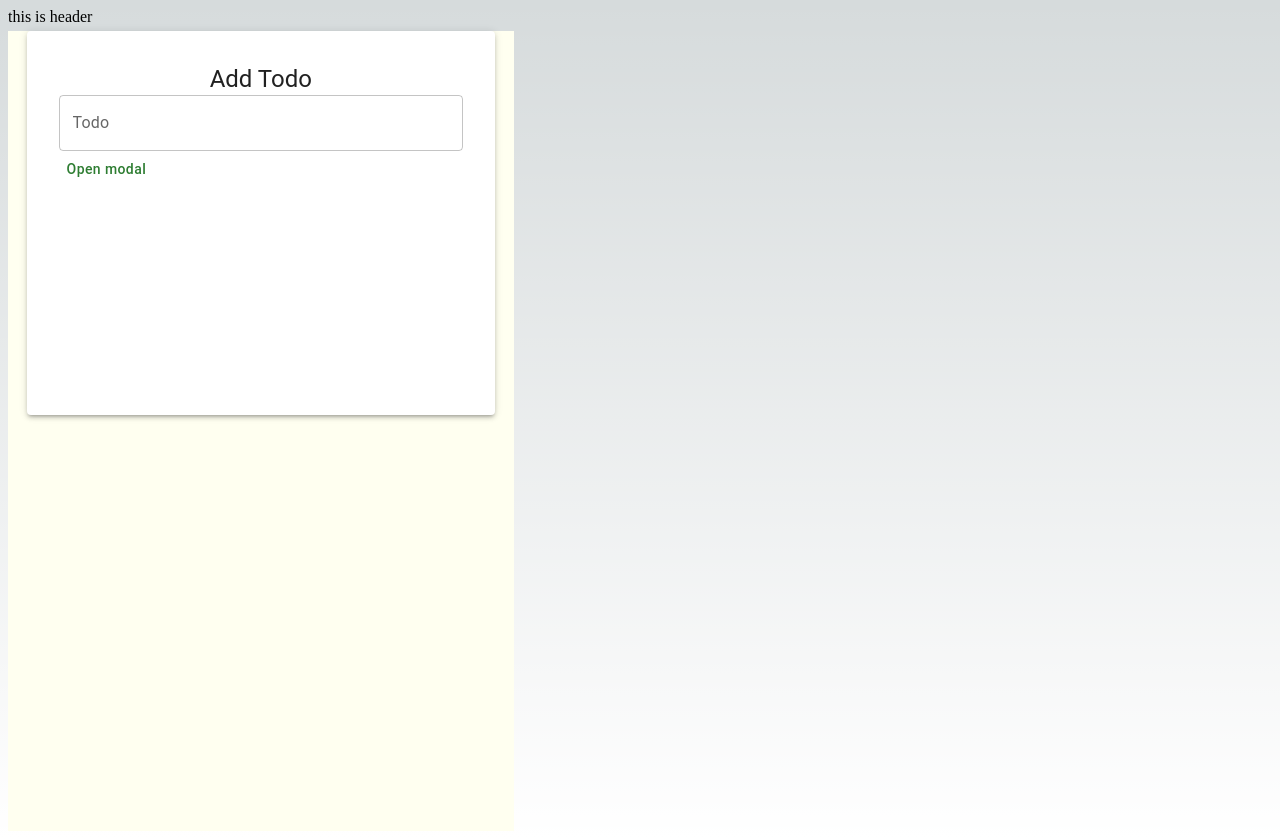
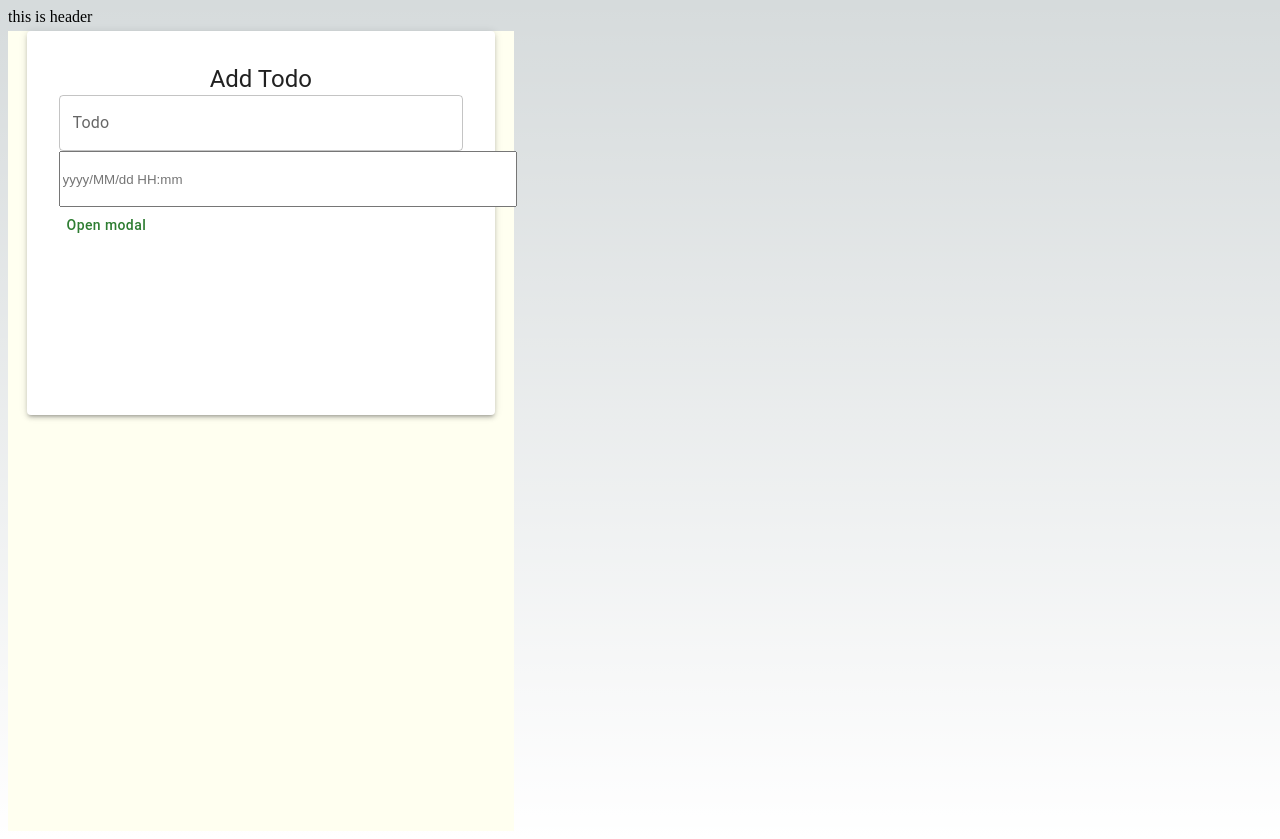
Before and after one commit to Sea10wood/tumaguro_frontend, a Next.js app: page /todo in a window 1280 px wide. Built offline with nearby package versions, Linux system fonts and the light colour scheme.

Commit message:
adddatapickerの修正

```diff
--- a/package.json
+++ b/package.json
@@ -22,6 +22,7 @@
     "@react-three/fiber": "^8.13.0",
     "@types/node": "20.1.3",
     "@types/react": "18.2.6",
+    "@types/react-datepicker": "^4.11.2",
     "@types/react-dom": "18.2.4",
     "@types/react-router-dom": "^5.3.3",
     "@types/three": "^0.152.0",
--- a/src/components/DatePick.tsx
+++ b/src/components/DatePick.tsx
@@ -1,80 +1,29 @@
-// import { DatePicker, LocalizationProvider } from "@mui/lab";
-// import AdapterDateFns from "@mui/lab/AdapterDateFns";
-// import { Box, TextField } from "@mui/material";
-// import { useState } from "react";
+import { useState } from "react";
+import DatePicker from "react-datepicker";
+import "react-datepicker/dist/react-datepicker.css";
 
-import { DatePicker } from "@mui/lab";
-import { useState } from "react";
-import { CalendarContainer } from "react-datepicker";
-// // extend(duration);
+const DatePickerComponent = () => {
+    const [selectedDate, setSelectedDate] = useState<Date>();
 
-// // const today = dayjs();
-
-// // const formatday = today.format("YYYY年MM月DD日 HH:mm:ss");
-// // console.log(formatday);
-
-// // const addday = today.add(dayjs.duration({ years: 1, months: 2 }));
-// // console.log(addday);
-
-// // const addmonth = today.add(1, "M");
-// // console.log(addmonth);
-
-// // const getmonth = today.get("month");
-// // console.log(getmonth);
-
-// export function DatePick() {
-//     const [value, setValue] = useState<Date | null>(null);
-
-//     // const handleChange = (newValue: Date | null) => {
-//     //     setValue(newValue);
-//     // };
-
-//     return (
-//         <LocalizationProvider dateAdapter={AdapterDateFns}>
-//             <Box sx={{ m: 2, width: "25ch" }}>
-//                 <DatePicker
-//                     label="DatePicker"
-//                     value={value}
-//                     // onChange={handleChange}
-//                     inputFormat="yyyy/MM/dd"
-//                     mask="____/__/__"
-//                     renderInput={(params) => <TextField {...params} />}
-//                 />
-//             </Box>
-//         </LocalizationProvider>
-//     );
-// }
-
-const DatePick = () => {
-    const [startDate, setStartDate] = useState<Date>(new Date());
-    const MyContainer = () => {
-        return (
-            <div
-                style={{
-                    padding: "16px",
-                    background: "#216ba5",
-                    color: "#fff",
-                }}
-            >
-                <CalendarContainer>
-                    <div style={{ background: "#f0f0f0" }}>
-                        What is your favorite day?
-                    </div>
-                    <div style={{ position: "relative" }}>{}</div>
-                </CalendarContainer>
-            </div>
-        );
-    };
     return (
-        <>
-            <DatePicker
-                showIcon
-                selected={startDate}
-                onChange={(date: Date) => setStartDate(date)}
-                calendarContainer={MyContainer}
-            />
-            hoge
-        </>
+        // <div
+        //     style={{
+        //         width: "100%",
+        //         height: "20%",
+        //         textAlign: "center",
+        //     }}
+        // >
+        <DatePicker
+            placeholderText="yyyy/MM/dd HH:mm"
+            dateFormat="yyyy/MM/dd HH:mm"
+            locale="ja"
+            selected={selectedDate}
+            onChange={(date) => setSelectedDate(date!)}
+            showTimeSelect
+            className="date-picker"
+            timeIntervals={30}
+        />
+        // </div>
     );
 };
-export default DatePick;
+export default DatePickerComponent;
--- a/src/components/Todoadd.tsx
+++ b/src/components/Todoadd.tsx
@@ -1,4 +1,5 @@
 import { Paper, TextField, Typography } from "@mui/material";
+import DatePick from "./DatePick";
 import Request from "./Request";
 
 export function TodoAdd() {
@@ -29,7 +30,7 @@ export function TodoAdd() {
                     m: "0 auto",
                 }}
             />
-            {/* <DatePick /> */}
+            <DatePick />
             <Request />
         </Paper>
     );
--- a/src/styles/globals.css
+++ b/src/styles/globals.css
@@ -25,3 +25,8 @@ body {
     )
     rgb(var(--background-start-rgb));
 }
+
+.date-picker {
+  width: 450px;
+  height: 50px
+}
```
Also changed, not shown: 1 other file (tests, documents, lock files or other folders).
